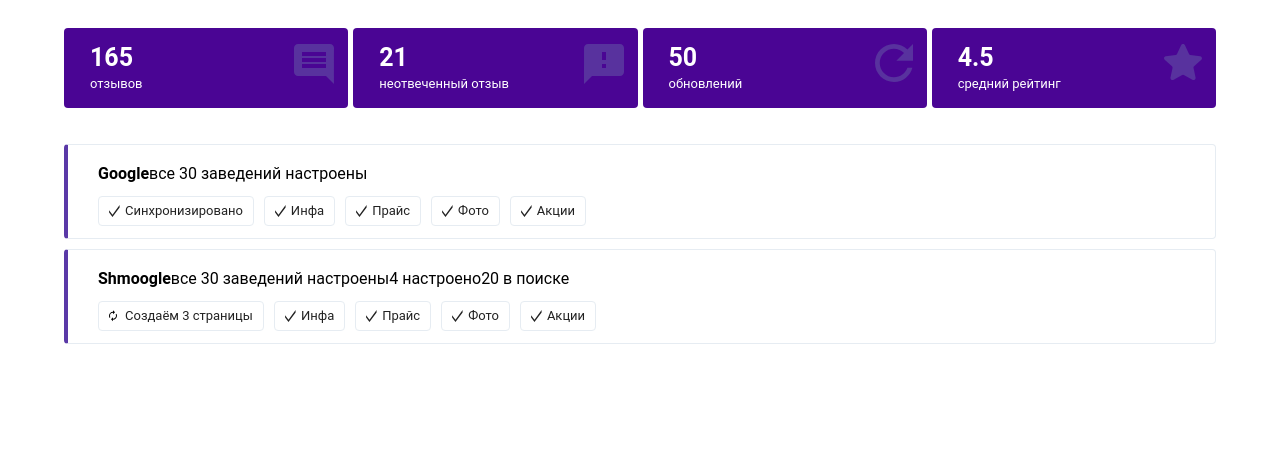
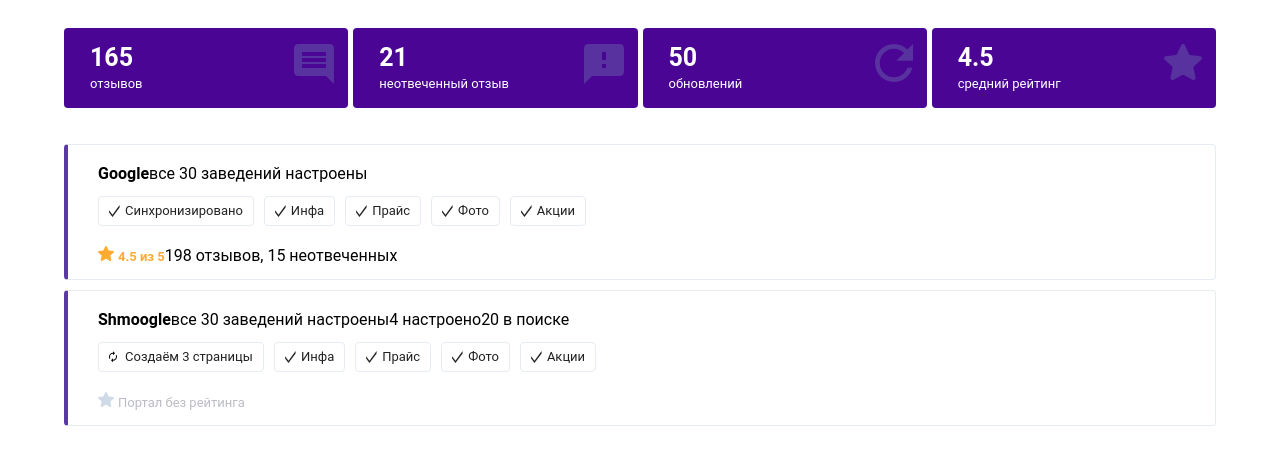
Before and after one commit to feofan-msk/Zoon-test, a React (Create React App) app: page / in a window 1280 px wide. Shown: the top 464 px of the page. Built offline with nearby package versions, Linux system fonts and the light colour scheme.

Commit message:
feat: add rating to company card

```diff
--- a/src/Companies/Card.jsx
+++ b/src/Companies/Card.jsx
@@ -3,6 +3,7 @@ import styled, { css } from "styled-components";
 
 import tickIcon from "../assets/tick.svg";
 import processingIcon from "../assets/processing.svg";
+import StarIcon from "./StarIcon";
 
 const S = {};
 S.Card = styled.div`
@@ -34,6 +35,7 @@ S.Status = styled.span`
 
 S.TagsList = styled.div`
   display: flex;
+  margin-bottom: 20px;
 `;
 
 S.Tag = styled.div`
@@ -45,7 +47,6 @@ S.Tag = styled.div`
   border: 1px solid #e6ecf2;
 
   color: #222222;
-  font-family: Roboto;
   font-size: 13px;
   font-weight: 400;
   line-height: 20px;
@@ -75,6 +76,32 @@ S.Tag = styled.div`
     `}
 `;
 
+S.Rating = styled.span`
+  margin-left: 4px;
+  font-size: 13px;
+  line-height: 20px;
+  color: #bbbcc4;
+  font-weight: 400;
+
+  ${props =>
+    props.isRated &&
+    css`
+      color: #ffaa30;
+      font-weight: 700;
+    `}
+`;
+
+S.Comments = styled.span`
+  color: #222222;
+  font-size: 13px;
+  font-weight: 400;
+  line-height: 20px;
+
+  ::before {
+    content: "\00a0\00a0•\00a0\00a0";
+  }
+`;
+
 class Card extends Component {
   render() {
     return (
@@ -82,16 +109,33 @@ class Card extends Component {
         <S.Title>{this.props.title}</S.Title>
 
         {this.props.statuses.map(status => (
-          <S.Status>{status}</S.Status>
+          <S.Status key={status}>{status}</S.Status>
         ))}
 
         <br />
 
         <S.TagsList>
           {this.props.tags.map(tag => (
-            <S.Tag isLoading={tag.isLoading}> {tag.text} </S.Tag>
+            <S.Tag isLoading={tag.isLoading} key={tag.text}>
+              {tag.text}
+            </S.Tag>
           ))}
         </S.TagsList>
+
+        <StarIcon fill={this.props.rating ? "#ffaa30" : "#cedae6"} />
+
+        <S.Rating isRated={!!this.props.rating}>
+          {this.props.rating
+            ? `${this.props.rating} из 5`
+            : "Портал без рейтинга"}
+        </S.Rating>
+
+        {this.props.comments && (
+          <S.Comments>
+            {this.props.comments[0]} отзывов, {this.props.comments[1]}{" "}
+            неотвеченных
+          </S.Comments>
+        )}
       </S.Card>
     );
   }
--- /dev/null
+++ b/src/Companies/StarIcon.jsx
@@ -0,0 +1,23 @@
+import React from "react";
+
+const StarIcon = ({ fill }) => {
+  return (
+    <svg
+      xmlns="http://www.w3.org/2000/svg"
+      width="16"
+      height="15"
+      viewBox="0 0 16 15"
+    >
+      <g>
+        <g>
+          <path
+            fill={fill}
+            d="M15.21 5.059l-4.124-.446a.702.702 0 0 1-.555-.396L8.83.52c-.32-.693-1.313-.693-1.633 0L5.48 4.217a.693.693 0 0 1-.556.396L.802 5.06a.869.869 0 0 0-.505 1.519l3.063 2.74c.185.165.27.412.219.643l-.842 3.978c-.151.743.657 1.32 1.33.941l3.602-2.014a.73.73 0 0 1 .69 0l3.602 2.014c.674.38 1.482-.198 1.33-.94L12.45 9.96a.63.63 0 0 1 .202-.643l3.064-2.74c.555-.496.252-1.436-.505-1.519z"
+          />
+        </g>
+      </g>
+    </svg>
+  );
+};
+
+export default StarIcon;
--- a/src/index.js
+++ b/src/index.js
@@ -59,8 +59,8 @@ const COMPANIES = [
         isLoading: false
       }
     ],
-    rating: 4.5,
-    comments: [198, 15]
+    rating: null,
+    comments: null
   }
 ];
 
```
